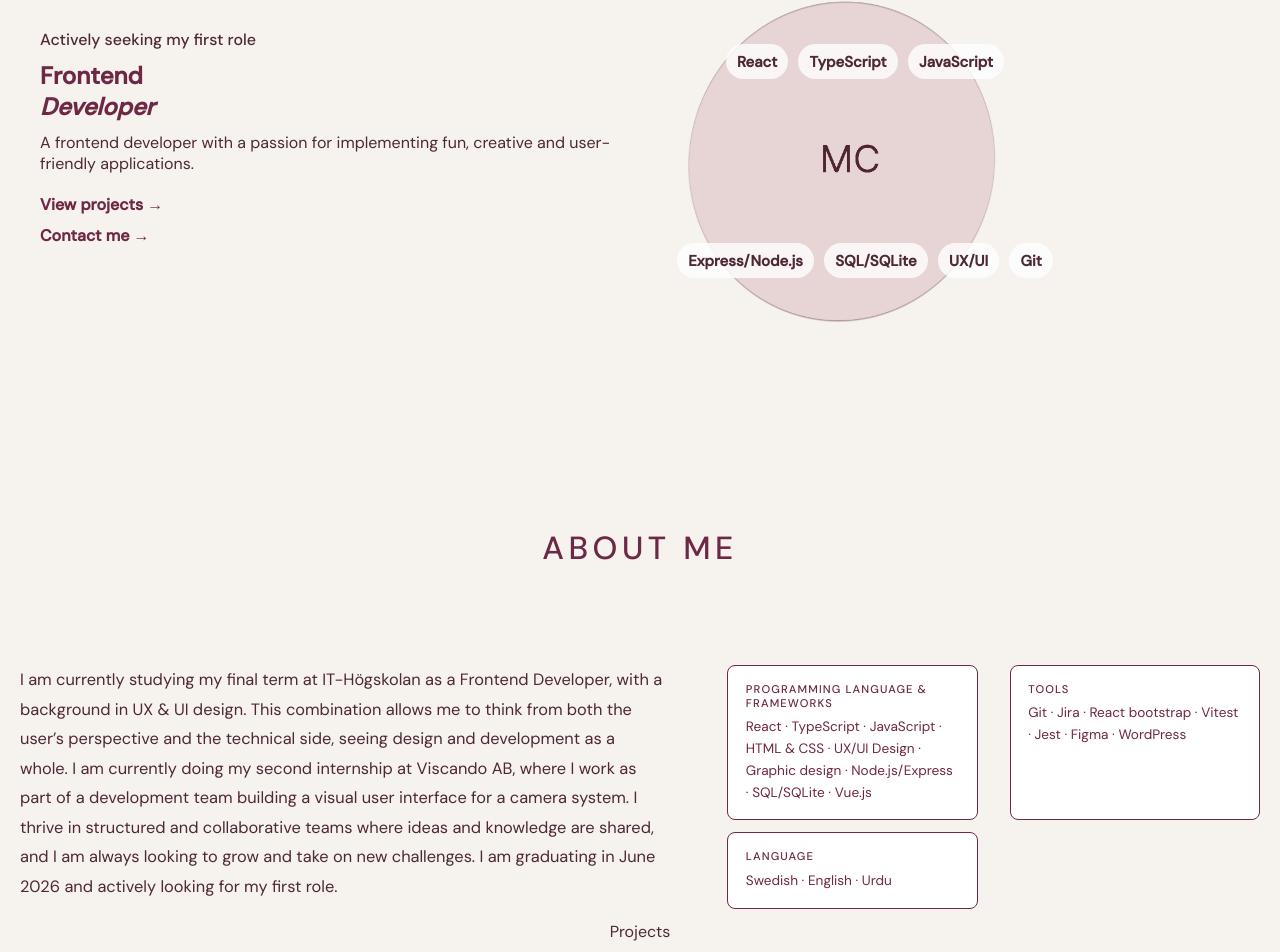
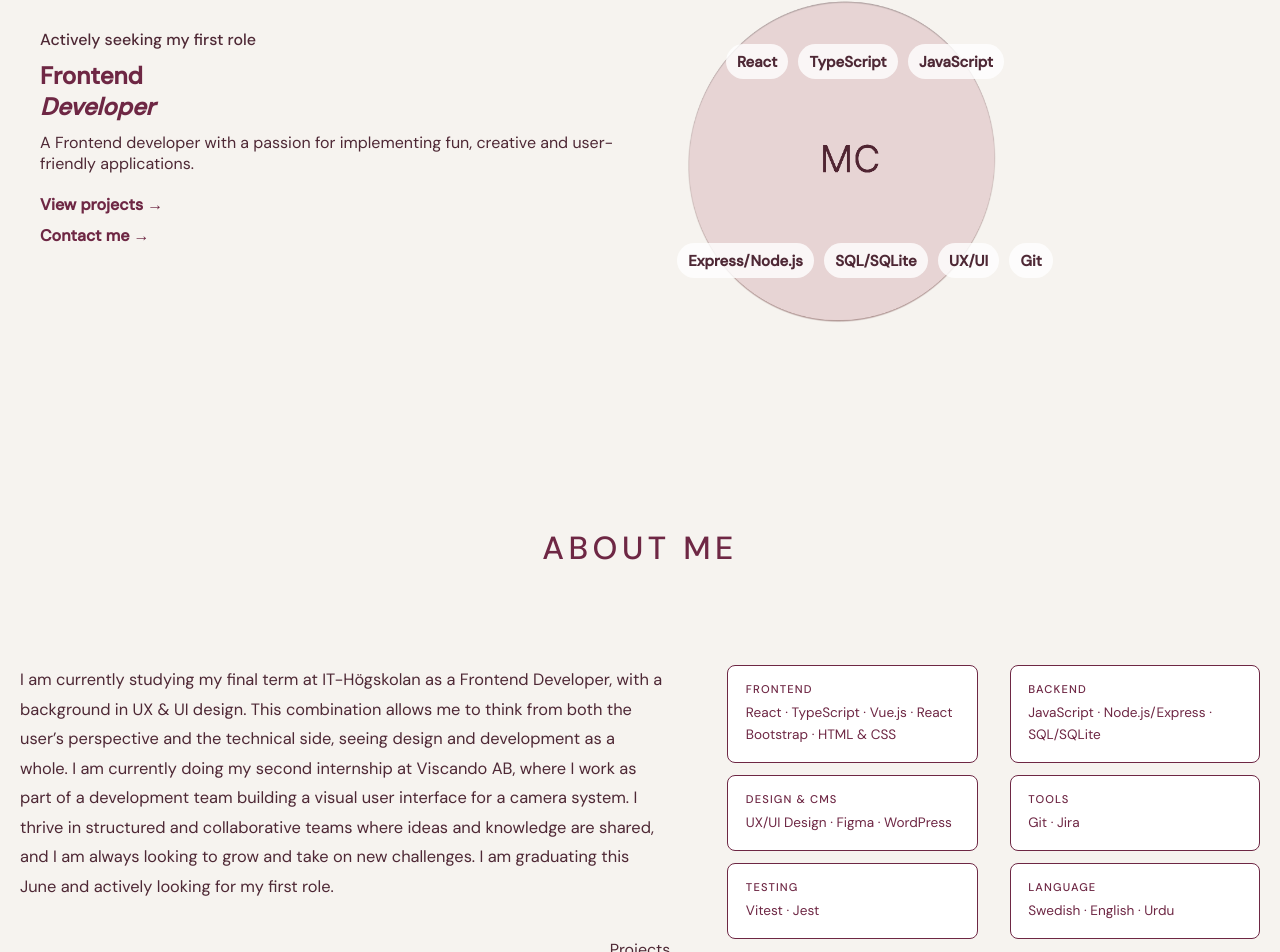
Before and after one commit to maryam891/Portfolio, a React (Vite) app: page / in a window 1280 px wide. Shown: the part 199-1151 px from the top of the page. Built offline with nearby package versions, Linux system fonts and the light colour scheme.

Commit message:
updated skills cards in about section

```diff
--- a/src/components/About.tsx
+++ b/src/components/About.tsx
@@ -2,8 +2,16 @@
 import '../css/About.css'
 
 const skills = [
-  { label: 'Programming Language & Frameworks', items: 'React · TypeScript · JavaScript · HTML & CSS · UX/UI Design · Graphic design · Node.js/Express · SQL/SQLite · Vue.js' },
-  { label: 'Tools', items: 'Git · Jira · React bootstrap · Vitest · Jest · Figma · WordPress' },
+  { label: 'Frontend', items: 'React · TypeScript · Vue.js · React Bootstrap · HTML & CSS' },
+
+  { label: 'Backend', items: 'JavaScript · Node.js/Express · SQL/SQLite' },
+
+  { label: 'Design & CMS', items: 'UX/UI Design · Figma · WordPress' },
+
+  { label: 'Tools', items: 'Git · Jira' },
+
+  { label: 'Testing', items: 'Vitest · Jest' },
+
   { label: 'Language', items: 'Swedish · English · Urdu' },
 ]
 
@@ -15,7 +23,7 @@ export default function About() {
       <div className={"main-about-container"} >
         <div className={"about-text-container"}>
           <p>I am currently studying my final term at IT-Högskolan as a Frontend Developer, with a background in UX & UI design. This combination allows me to think from both the user’s perspective and the technical side, seeing design and development as a whole.
-            I am currently doing my second internship at Viscando AB, where I work as part of a development team building a visual user interface for a camera system. I thrive in structured and collaborative teams where ideas and knowledge are shared, and I am always looking to grow and take on new challenges. I am graduating in June 2026 and actively looking for my first role.</p>
+            I am currently doing my second internship at Viscando AB, where I work as part of a development team building a visual user interface for a camera system. I thrive in structured and collaborative teams where ideas and knowledge are shared, and I am always looking to grow and take on new challenges. I am graduating this June and actively looking for my first role.</p>
         </div>
         <div className={"skills-container"}>
           {skills.map((s) => (
--- a/src/components/Hero.tsx
+++ b/src/components/Hero.tsx
@@ -9,7 +9,7 @@ export default function Hero() {
           Frontend<br /><em>Developer</em>
         </h1>
         <p className={"hero-text"}>
-          A frontend developer with a passion for implementing fun, creative and user-friendly applications.
+          A Frontend developer with a passion for implementing fun, creative and user-friendly applications.
         </p>
         <div className={"hero-links-container"}>
           <a href="#Projects" className={"see-project-link"}>View projects →</a>
```
